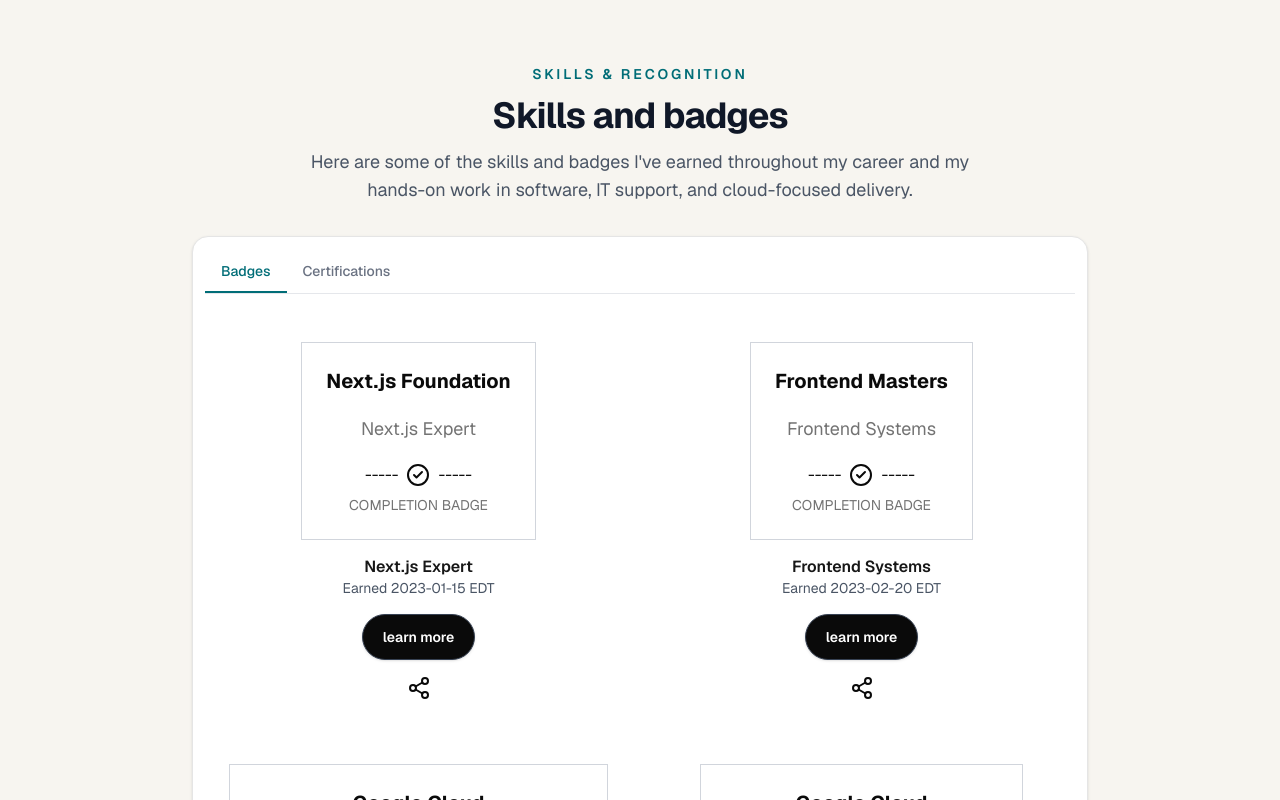
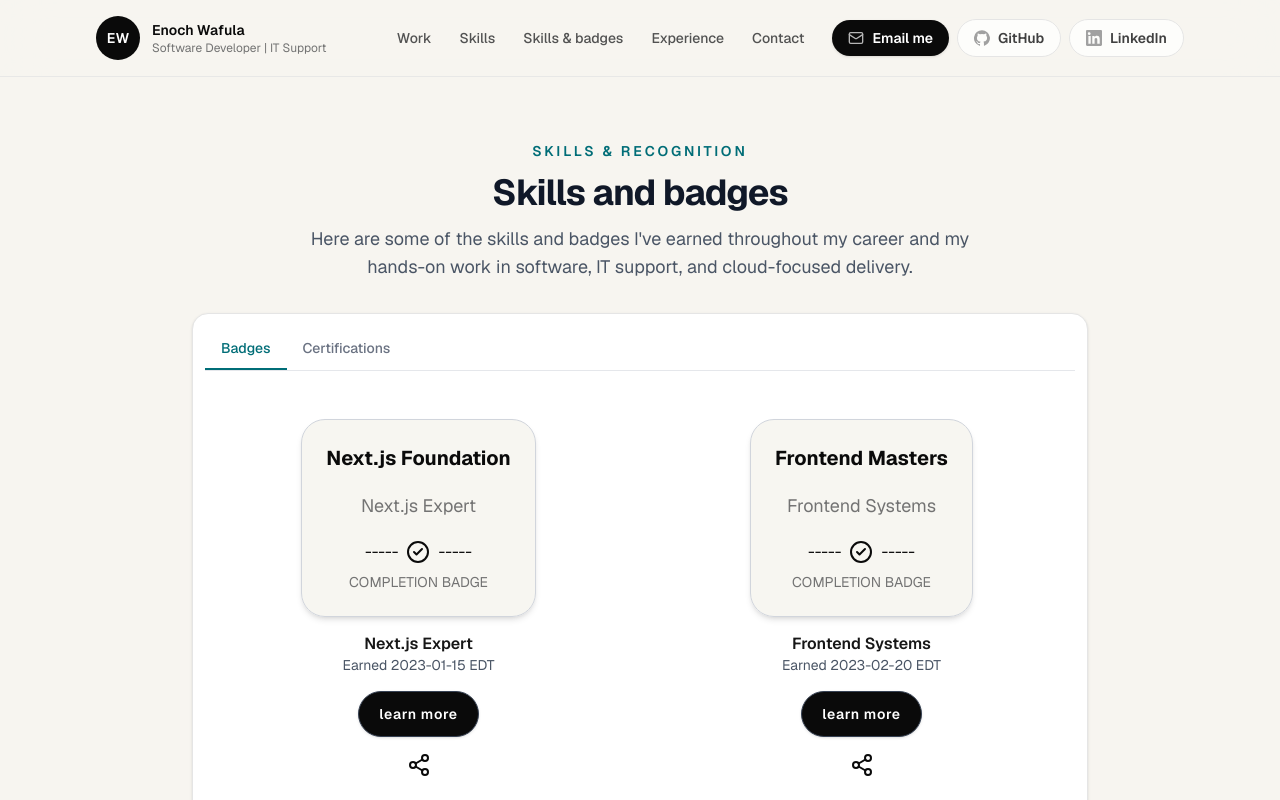
Before and after one commit to sh-Enoch/me, a Next.js app in the folder my-website/: page /skills in a window 1280 px wide. Shown: the top 800 px of the page. Built offline with nearby package versions, Linux system fonts and the light colour scheme.

Commit message:
revamped skills and Badges under skill recognition elevated the look of te badges with a consinstent brand color

```diff
--- a/my-website/package.json
+++ b/my-website/package.json
@@ -3,9 +3,9 @@
   "version": "0.1.0",
   "private": true,
   "scripts": {
-    "dev": "next dev",
+    "dev": "next dev --hostname 0.0.0.0",
     "build": "next build",
-    "start": "next start",
+    "start": "next start --hostname 0.0.0.0",
     "lint": "eslint"
   },
   "dependencies": {
--- a/my-website/src/app/skills/page.tsx
+++ b/my-website/src/app/skills/page.tsx
@@ -2,6 +2,8 @@
 
 import { useState } from "react";
 import Badge from "@/components/Badge";
+import { SiteFooter } from "@/components/site-footer";
+import { SiteHeader } from "@/components/site-header";
 import { Tabs } from "@/components/tabs";
 import { skills } from "@/data/profile";
 import { Badges } from "@/data/badges";
@@ -24,6 +26,8 @@ export default function SkillsPage() {
   const [activeTab, setActiveTab] = useState("badges");
 
   return (
+    <>
+      <SiteHeader />
       <main className="mx-auto flex max-w-6xl flex-col gap-8 px-4 py-16 text-neutral-950 sm:px-6 lg:px-8">
         <section className="mx-auto flex w-full max-w-3xl flex-col items-center gap-3 text-center">
           <p className="text-sm font-semibold uppercase tracking-[0.2em] text-[#006d77]">
@@ -33,9 +37,9 @@ export default function SkillsPage() {
             Skills and badges
           </h1>
           <p className="max-w-2xl text-base leading-7 text-gray-600 sm:text-lg">
-          Here are some of the skills and badges I&apos;ve earned throughout my
-          career and my hands-on work in software, IT support, and cloud-focused
-          delivery.
+            Here are some of the skills and badges I&apos;ve earned throughout
+            my career and my hands-on work in software, IT support, and
+            cloud-focused delivery.
           </p>
         </section>
 
@@ -91,5 +95,7 @@ export default function SkillsPage() {
           </div>
         </section>
       </main>
+      <SiteFooter />
+    </>
   );
 }
--- a/my-website/src/components/Badge.tsx
+++ b/my-website/src/components/Badge.tsx
@@ -12,7 +12,7 @@ function Badge({ name, date_earned, issued_by, cert_id }: BadgeProps) {
   return (
     <article className="flex flex-col gap-4 p-6">
       <div className="items-center flex flex-col gap-4 ">
-        <div className="p-6 bg-whiterounded-xl border border-gray-300 flex flex-col items-center justify-center gap-4">
+        <div className="p-6 shadow-md  bg-[#f7f5f0]/90 rounded-3xl border border-gray-300 flex flex-col items-center justify-center gap-4">
           <div className="font-bold text-xl">
             <span>{issued_by}</span>
           </div>
@@ -38,7 +38,7 @@ function Badge({ name, date_earned, issued_by, cert_id }: BadgeProps) {
         </div>
       </div>
       <div className="items-center flex flex-col gap-4">
-        <button className="rounded-full p-3 border border-gray-700 inline-flex items-center justify-center bg-neutral-950 px-5 text-sm font-semibold text-white shadow-sm transition-colors hover:bg-[#006d77] focus-visible:ring-offset-2 active:scale-[0.98]">
+        <button className=" tracking-wider rounded-full p-3 border border-gray-700 inline-flex items-center justify-center bg-neutral-950 px-5 text-sm font-semibold text-white shadow-sm transition-colors hover:bg-[#006d77] focus-visible:ring-offset-2 active:scale-[0.98]">
           learn more
         </button>
         <div>
--- a/my-website/src/components/site-header.jsx
+++ b/my-website/src/components/site-header.jsx
@@ -1,11 +1,13 @@
 import { Mail } from "lucide-react";
+import Link from "next/link";
 import { profile } from "@/data/profile";
 
 const navItems = [
-  { label: "Work", href: "#work" },
-  { label: "Skills", href: "#skills" },
-  { label: "Experience", href: "#experience" },
-  { label: "Contact", href: "#contact" },
+  { label: "Work", href: "/#work" },
+  { label: "Skills", href: "/#skills" },
+  { label: "Skills & badges", href: "/skills" },
+  { label: "Experience", href: "/#experience" },
+  { label: "Contact", href: "/#contact" },
 ];
 
 function GitHubIcon({ className }) {
@@ -53,8 +55,8 @@ export function SiteHeader() {
         aria-label="Main navigation"
         className="mx-auto flex max-w-6xl flex-col gap-4 px-4 py-4 sm:px-6 md:flex-row md:items-center md:justify-between lg:px-8"
       >
-        <a
-          href="#top"
+        <Link
+          href="/"
           className="flex w-fit items-center gap-3 rounded-full outline-none transition focus-visible:ring-2 focus-visible:ring-[#006d77] focus-visible:ring-offset-4"
         >
           <span className="flex size-11 items-center justify-center rounded-full bg-neutral-950 text-sm font-semibold text-white">
@@ -66,7 +68,7 @@ export function SiteHeader() {
               {profile.role}
             </span>
           </span>
-        </a>
+        </Link>
 
         <div className="flex flex-col gap-4 md:flex-row md:items-center">
           <ul className="flex flex-wrap items-center gap-1 text-sm font-medium text-neutral-600">
```
Also changed, not shown: 1 other file (tests, documents, lock files or other folders). Lines whose indentation alone changed are shown as unchanged.
